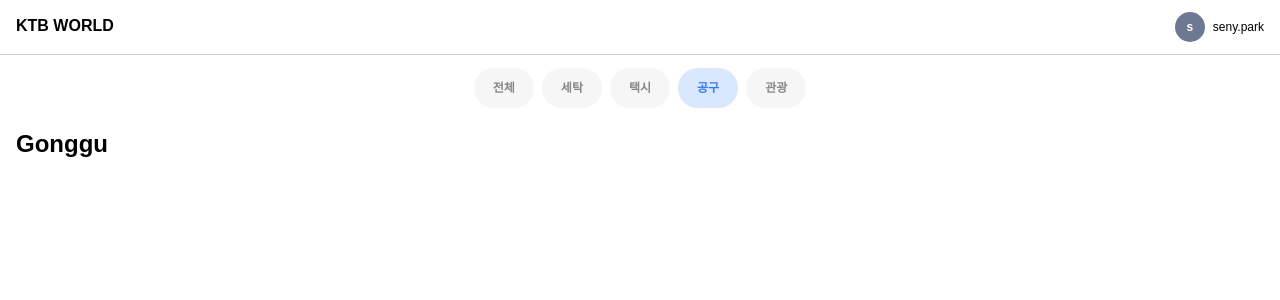
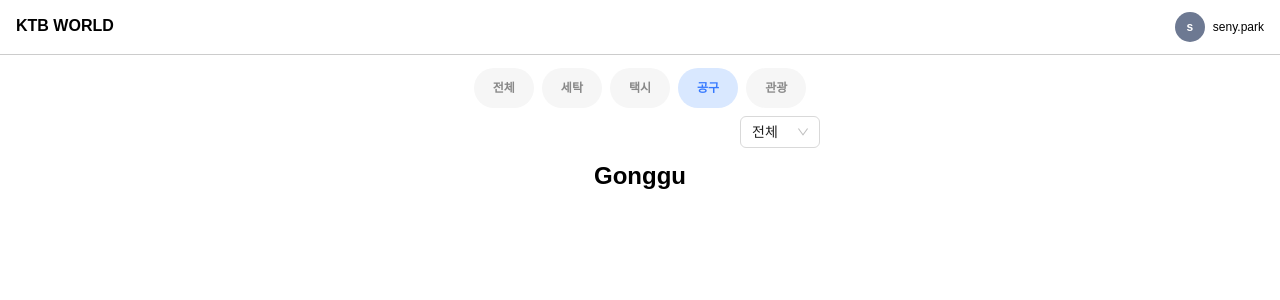
Before and after one commit to SingTangLab/ktb-world-fe, a React (Create React App) app: page /gonggu in a window 1280 px wide. Shown: the top 300 px of the page. Built offline with nearby package versions, Linux system fonts and the light colour scheme; a web font is replaced by a local one.

Commit message:
✨ 상태값 셀렉트 공통컴포넌트 구현

```diff
--- /dev/null
+++ b/src/components/SelectBar.jsx
@@ -0,0 +1,18 @@
+import styled from 'styled-components'
+import { SelectState } from './SelectState'
+
+export function SelectBar() {
+  return (
+    <Container>
+      <SelectState />
+    </Container>
+  )
+}
+
+const Container = styled.div`
+  width: 360px;
+  padding: 0 10px;
+  display: flex;
+  justify-content: flex-end;
+  align-items: center;
+`
--- /dev/null
+++ b/src/components/SelectState.jsx
@@ -0,0 +1,34 @@
+import styled from 'styled-components'
+import { Select, Space } from 'antd'
+
+const stateData = [
+  {
+    value: 'all',
+    label: '전체',
+  },
+  {
+    value: 'start',
+    label: '모집중',
+  },
+  {
+    value: 'end',
+    label: '마감',
+  },
+]
+
+const handleChange = (value) => {
+  console.log(`selected ${value}`)
+}
+
+export function SelectState() {
+  return (
+    <Space wrap>
+      <Select
+        defaultValue={stateData[0].value}
+        style={{ width: 80 }}
+        onChange={handleChange}
+        options={stateData}
+      />
+    </Space>
+  )
+}
--- a/src/pages/Gonggu.jsx
+++ b/src/pages/Gonggu.jsx
@@ -1,10 +1,15 @@
 import styled from 'styled-components'
+import { ContentContainer } from './Laundry'
+import { SelectBar } from '../components/SelectBar'
 
 export function Gonggu() {
   return (
-    <GongguContainer>
-      <GongguTitle>Gonggu</GongguTitle>
-    </GongguContainer>
+    <ContentContainer>
+      <SelectBar />
+      <GongguContainer>
+        <GongguTitle>Gonggu</GongguTitle>
+      </GongguContainer>
+    </ContentContainer>
   )
 }
 
--- a/src/pages/Home.jsx
+++ b/src/pages/Home.jsx
@@ -1,10 +1,15 @@
 import styled from 'styled-components'
+import { ContentContainer } from './Laundry'
+import { SelectBar } from '../components/SelectBar'
 
 export function Home() {
   return (
-    <HomeContainer>
-      <HomeTitle>Home</HomeTitle>
-    </HomeContainer>
+    <ContentContainer>
+      <SelectBar />
+      <HomeContainer>
+        <HomeTitle>Home</HomeTitle>
+      </HomeContainer>
+    </ContentContainer>
   )
 }
 
--- a/src/pages/Laundry.jsx
+++ b/src/pages/Laundry.jsx
@@ -1,12 +1,23 @@
 import styled from 'styled-components'
+import { SelectBar } from '../components/SelectBar'
 
 export function Laundry() {
   return (
-    <LaundryContainer>
-      <LaundryTitle>Laundry</LaundryTitle>
-    </LaundryContainer>
+    <ContentContainer>
+      <SelectBar />
+      <LaundryContainer>
+        <LaundryTitle>Laundry</LaundryTitle>
+      </LaundryContainer>
+    </ContentContainer>
   )
 }
+
+export const ContentContainer = styled.div`
+  display: flex;
+  flex-direction: column;
+  justify-content: center;
+  align-items: center;
+`
 
 const LaundryContainer = styled.div`
   padding: 16px;
--- a/src/pages/Taxi.jsx
+++ b/src/pages/Taxi.jsx
@@ -1,10 +1,15 @@
 import styled from 'styled-components'
+import { SelectBar } from '../components/SelectBar'
+import { ContentContainer } from './Laundry'
 
 export function Taxi() {
   return (
-    <TaxiContainer>
-      <TaxiTitle>Taxi</TaxiTitle>
-    </TaxiContainer>
+    <ContentContainer>
+      <SelectBar />
+      <TaxiContainer>
+        <TaxiTitle>Taxi</TaxiTitle>
+      </TaxiContainer>
+    </ContentContainer>
   )
 }
 
--- a/src/pages/Trip.jsx
+++ b/src/pages/Trip.jsx
@@ -1,10 +1,13 @@
 import styled from 'styled-components'
+import { ContentContainer } from './Laundry'
 
 export function Trip() {
   return (
-    <TripContainer>
-      <TripTitle>Trip</TripTitle>
-    </TripContainer>
+    <ContentContainer>
+      <TripContainer>
+        <TripTitle>Trip</TripTitle>
+      </TripContainer>
+    </ContentContainer>
   )
 }
 
```
